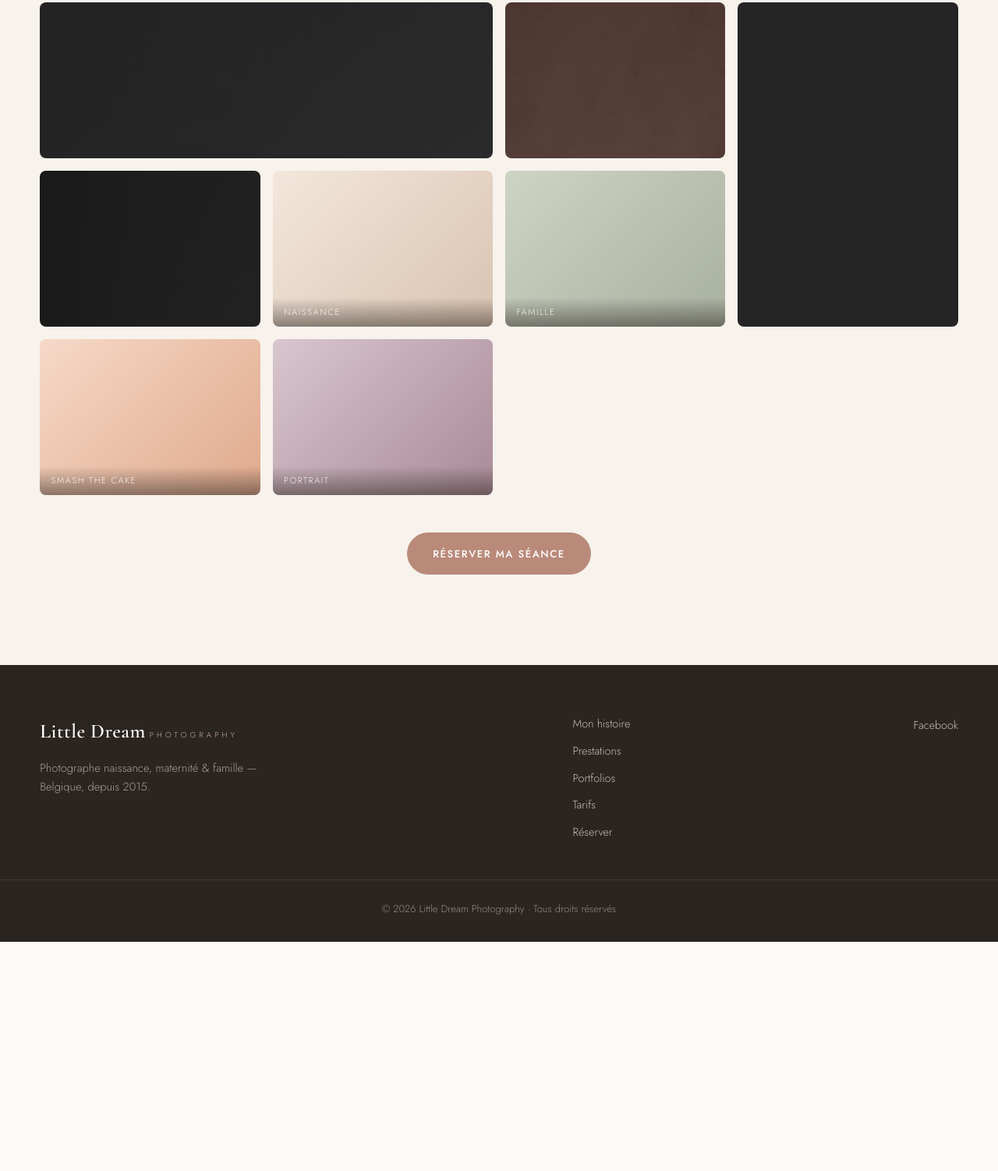
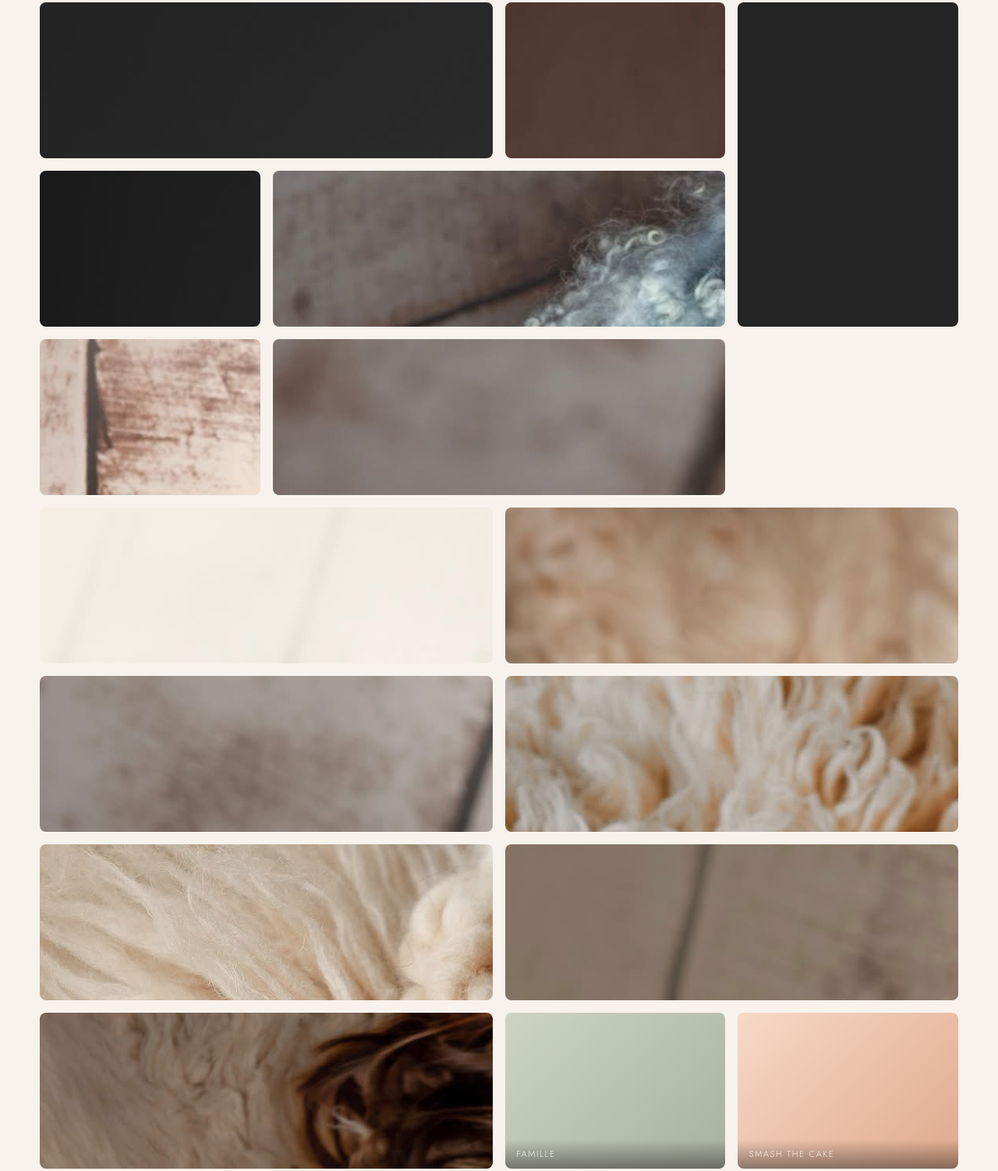
Before and after one commit to Crisfag/Littledreamphotos, a plain HTML site: page portfolio.html in a window 1280 px wide. Shown: the part 991-2493 px from the top of the page at 78% size. Before the commit the page ends 2199 px from the top, so only its background shows below. Drawn offline with nearby package versions, Linux system fonts and the light colour scheme.

Commit message:
Intègre les 10 photos naissance (galerie, carte, slideshow)
- Galerie portfolio : 10 vraies photos nouveau-né (vignettes paysage)
- Carte Naissance de l'accueil illustrée ; 2 nouveau-nés ajoutés au slideshow
- Lightbox adaptée aux formats paysage et portrait

Co-Authored-By: Claude Opus 4.8 <noreply@anthropic.com>
Claude-Session: https://claude.ai/code/session_01CnDT2bW4qLhabpsZf6NgwH

```diff
--- a/portfolio.html
+++ b/portfolio.html
@@ -90,8 +90,19 @@
         <figure class="g-item tall" data-cat="maternite" style="background-image:url('images/maternite/maternite-10.jpeg')" tabindex="0" role="button" aria-label="Agrandir la photo maternité"></figure>
         <figure class="g-item" data-cat="maternite" style="background-image:url('images/maternite/maternite-05.jpeg')" tabindex="0" role="button" aria-label="Agrandir la photo maternité"></figure>
 
+        <!-- NAISSANCE — vraies photos -->
+        <figure class="g-item wide" data-cat="naissance" style="background-image:url('images/naissance/naissance-05.jpeg')" tabindex="0" role="button" aria-label="Agrandir la photo naissance"></figure>
+        <figure class="g-item" data-cat="naissance" style="background-image:url('images/naissance/naissance-01.jpeg')" tabindex="0" role="button" aria-label="Agrandir la photo naissance"></figure>
+        <figure class="g-item wide" data-cat="naissance" style="background-image:url('images/naissance/naissance-04.jpeg')" tabindex="0" role="button" aria-label="Agrandir la photo naissance"></figure>
+        <figure class="g-item wide" data-cat="naissance" style="background-image:url('images/naissance/naissance-07.jpeg')" tabindex="0" role="button" aria-label="Agrandir la photo naissance"></figure>
+        <figure class="g-item wide" data-cat="naissance" style="background-image:url('images/naissance/naissance-02.jpeg')" tabindex="0" role="button" aria-label="Agrandir la photo naissance"></figure>
+        <figure class="g-item wide" data-cat="naissance" style="background-image:url('images/naissance/naissance-09.jpeg')" tabindex="0" role="button" aria-label="Agrandir la photo naissance"></figure>
+        <figure class="g-item wide" data-cat="naissance" style="background-image:url('images/naissance/naissance-03.jpeg')" tabindex="0" role="button" aria-label="Agrandir la photo naissance"></figure>
+        <figure class="g-item wide" data-cat="naissance" style="background-image:url('images/naissance/naissance-10.jpeg')" tabindex="0" role="button" aria-label="Agrandir la photo naissance"></figure>
+        <figure class="g-item wide" data-cat="naissance" style="background-image:url('images/naissance/naissance-06.jpeg')" tabindex="0" role="button" aria-label="Agrandir la photo naissance"></figure>
+        <figure class="g-item wide" data-cat="naissance" style="background-image:url('images/naissance/naissance-08.jpeg')" tabindex="0" role="button" aria-label="Agrandir la photo naissance"></figure>
+
         <!-- Autres catégories — placeholders en attente de vos photos -->
-        <figure class="g-item" data-cat="naissance" data-label="Naissance" tabindex="0" role="button" aria-label="Agrandir la photo naissance"></figure>
         <figure class="g-item" data-cat="famille" data-label="Famille" tabindex="0" role="button" aria-label="Agrandir la photo famille"></figure>
         <figure class="g-item" data-cat="cake" data-label="Smash the Cake" tabindex="0" role="button" aria-label="Agrandir la photo smash the cake"></figure>
         <figure class="g-item" data-cat="portrait" data-label="Portrait" tabindex="0" role="button" aria-label="Agrandir la photo portrait"></figure>
--- a/style.css
+++ b/style.css
@@ -352,7 +352,7 @@ h3 { font-size: 1.5rem; }
 .lightbox { position: fixed; inset: 0; z-index: 100; display: grid; place-items: center; background: rgba(30,26,23,.92); backdrop-filter: blur(4px); }
 .lightbox[hidden] { display: none; }
 .lb-figure {
-  width: min(86vw, 720px); aspect-ratio: 3/4; max-height: 82vh; border-radius: var(--radius);
+  width: min(92vw, 1000px); height: min(82vh, 900px); border-radius: var(--radius);
   background: linear-gradient(135deg, var(--blush), var(--taupe)); box-shadow: var(--shadow);
   animation: lbIn .4s var(--ease);
 }
```
Also changed, not shown: index.html (+3 -2 lines), images/naissance/naissance-01.jpeg (added), images/naissance/naissance-02.jpeg (added), images/naissance/naissance-03.jpeg (added), images/naissance/naissance-04.jpeg (added), images/naissance/naissance-05.jpeg (added), images/naissance/naissance-06.jpeg (added), images/naissance/naissance-07.jpeg (added), images/naissance/naissance-08.jpeg (added), images/naissance/naissance-09.jpeg (added), images/naissance/naissance-10.jpeg (added).
